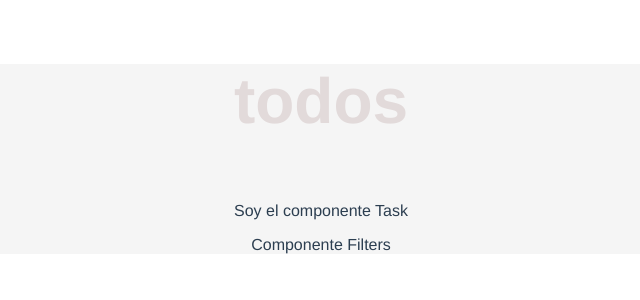
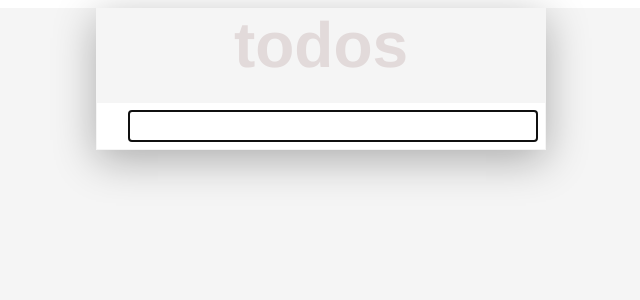
Before and after one commit to PozaTR/goal-test, a Vue app: page / in a window 1280 px wide. Shown: the top 300 px of the page, without its empty margins (319-959 px from the left). Built offline with nearby package versions, Linux system fonts and the light colour scheme.

Commit message:
Add focus when the page is loaded, create todo when enter key is pressed and add input styles

```diff
--- a/src/App.vue
+++ b/src/App.vue
@@ -5,12 +5,18 @@
 </template>
 
 <style lang="scss">
+* {
+  box-sizing: border-box;
+}
+
 #app {
-  font-family: Avenir, Helvetica, Arial, sans-serif;
   -webkit-font-smoothing: antialiased;
   -moz-osx-font-smoothing: grayscale;
+  background-color: $c-background;
+  color: #2c3e50;
+  font-family: Avenir, Helvetica, Arial, sans-serif;
+  min-height: 100vh;
   text-align: center;
-  color: #2c3e50;
 }
 
 #nav {
--- a/src/containers/Todos.vue
+++ b/src/containers/Todos.vue
@@ -1,8 +1,27 @@
 <template>
   <div class="todos">
     <p class="todos__title">todos</p>
-    <Task></Task>
-    <Filters></Filters>
+    <div class="todos__header">
+      <label
+          v-if="todoList.length"
+          for="toggle-all"
+          class="todos__header__checkbox-label">
+        <input
+          class="todos__header__checkbox-input"
+          type="checkbox"
+          id="toggle-all"
+          name="toggle-all">
+      </label>
+      <input
+        ref="todo_input"
+        class="todos__header__input"
+        type="text"
+        id="todo"
+        name="todo"
+        :value="newTodo"
+        @input="onInput($event.target.value)"
+        @keyup.enter="onPressEnter()">
+    </div>
   </div>
 
 </template>
@@ -10,7 +29,9 @@
 <script lang="ts">
 import { Component, Vue } from 'vue-property-decorator'
 import Task from '@/components/Task'
-import Filters from "@/components/Filters.vue";
+import Filters from "@/components/Filters.vue"
+import { actionNames } from '@/store'
+import Todo from "@/types/Todo";
 
 @Component({
   components: {
@@ -19,6 +40,23 @@ import Filters from "@/components/Filters.vue";
   }
 })
 export default class Todos extends Vue {
+  newTodo = ''
+  todoList: Array<Todo> = []
+
+  onInput(todo: string): void {
+    this.newTodo = todo
+  }
+
+  async onPressEnter(): Promise<void> {
+    if (this.newTodo) {
+      await this.$store.dispatch(actionNames.POST_TODO, this.newTodo)
+      this.newTodo = ''
+    }
+  }
+
+  mounted(): void {
+    this.$refs.todo_input.focus()
+  }
 
 }
 </script>
@@ -26,12 +64,72 @@ export default class Todos extends Vue {
 <style scoped lang="scss">
 
 .todos {
-  background-color: $c-background;
+  $checkboxSize: 16px;
+
+  box-shadow: 0 10px 40px rgba(black, .3);
+  margin: 0 auto;
+  width: 450px;
 
   &__title {
     color: $c-primary;
     font-size: $fs-x-large;
     font-weight: $fw-bold;
+    margin: 0 0 $gap-m;
+  }
+
+  &__header {
+    align-items: center;
+    background-color: $c-white;
+    border: 1px solid $c-background;
+    height: 48px;
+    padding: $gap-xxs $gap-xxs $gap-xxs (2 * $gap-xxs + $checkboxSize);
+    position: relative;
+
+    &__checkbox-label {
+      border: 1px solid $c-border;
+      border-radius: 2px;
+      bottom: 0;
+      height: $checkboxSize;
+      left: $gap-xxs;
+      margin: auto;
+      position: absolute;
+      top: 0;
+      width: $checkboxSize;
+
+      &:before {
+        content: 'v';
+        color: $c-active;
+        font-weight: $fw-heavy;
+        position: absolute;
+        display: block;
+        height: 14px;
+        font-size: 14px;
+        line-height: 1;
+        top: 50%;
+        left: 50%;
+        transform: translate(-50%, -50%);
+        opacity: 0;
+        transition: opacity .3s;
+      }
+
+      &:has(input:checked):before {
+        opacity: 1;
+      }
+    }
+
+    &__checkbox-input {
+      display: none;
+    }
+
+    &__input {
+      border: none;
+      flex-grow: 1;
+      font-size: $fs-medium;
+      height: 100%;
+      line-height: 1;
+      padding: $gap-xxs;
+      width: 100%;
+    }
   }
 }
 
--- a/src/scss/_variables.scss
+++ b/src/scss/_variables.scss
@@ -2,7 +2,9 @@
 $c-primary: #e2dada;
 $c-black: #525252;
 $c-background: #f5f5f5;
-$c-active: #9defd6;
+$c-border: #949494;
+$c-active: #1bcd97;
+$c-white: #ffffff;
 
 //Font-sizes
 $fs-small: 8px;
@@ -17,10 +19,10 @@ $fw-bold: 700;
 $fw-heavy: 900;
 
 //Spacing
-$gap-xxs: 8;
-$gap-xs: 12;
-$gap-s: 16;
-$gap-m: 20;
-$gap-l: 24;
-$gap-xl: 32;
-$gap-xxl: 48;
+$gap-xxs: 8px;
+$gap-xs: 12px;
+$gap-s: 16px;
+$gap-m: 20px;
+$gap-l: 24px;
+$gap-xl: 32px;
+$gap-xxl: 48px;
--- a/src/store/index.ts
+++ b/src/store/index.ts
@@ -1,14 +1,41 @@
 import Vue from 'vue'
 import Vuex from 'vuex'
+import Todo from '@/types/Todo'
 
 Vue.use(Vuex)
 
+export const actionNames = {
+  POST_TODO: 'create_todo'
+}
+
+export const mutationNames = {
+  CREATE_TODO: 'create_todo'
+}
+
+export class StoreState {
+  todos: Array<Todo>
+
+  constructor() {
+    this.todos = []
+  }
+}
+
 export default new Vuex.Store({
-  state: {
+  state: new StoreState(),
+  actions: {
+    [actionNames.POST_TODO]: async ({commit}, todo: string) => {
+      commit(mutationNames.CREATE_TODO, todo)
+    }
   },
   mutations: {
+    [mutationNames.CREATE_TODO]: (state: StoreState, todo: string) => {
+      state.todos.push({
+        label: todo,
+        isComplete: false
+      })
+    }
   },
-  actions: {
+  getters: {
   },
   modules: {
   }
--- /dev/null
+++ b/src/types/Todo.ts
@@ -0,0 +1,4 @@
+export default interface Todo {
+    isComplete: boolean
+    label: string
+}
```
